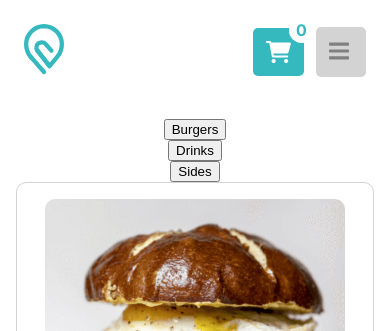
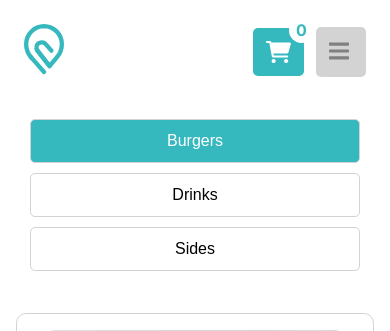
Before and after one commit to JDsmile/fastfood-ecommerce-website, a React (Create React App) app: page /order in a window 390 px wide. Shown: the top 331 px of the page. Built offline with nearby package versions, Linux system fonts and the light colour scheme.

Commit message:
mobile layout

```diff
--- a/src/components/menu/Menu.css
+++ b/src/components/menu/Menu.css
@@ -15,6 +15,34 @@
           align-items: center;
   margin: 1em;
   font-family: 'Inter', sans-serif;
+}
+
+.btn-container {
+  display: -webkit-box;
+  display: -ms-flexbox;
+  display: flex;
+  -webkit-box-orient: vertical;
+  -webkit-box-direction: normal;
+      -ms-flex-direction: column;
+          flex-direction: column;
+  margin-bottom: 2em;
+}
+
+.btn-container .menu-list-btn {
+  border: none;
+  background-color: transparent;
+  color: black;
+  padding: 0.75em 8.5em;
+  width: 100%;
+  margin-bottom: 10px;
+  border-radius: 5px;
+  font-size: 16px;
+  border: 1px solid lightgray;
+}
+
+.btn-container .active-btn {
+  background-color: #35B8BE;
+  color: white;
 }
 
 .menu-item {
--- a/src/components/menu/Menu.js
+++ b/src/components/menu/Menu.js
@@ -6,17 +6,23 @@ import TextField from '@mui/material/TextField';
 
 export default function Menu(){
     const [menuTab,setMenuTab] = React.useState(data.Burgers)
+    const [activeBtn,setActiveBtn] = React.useState(false)
+    const [tabIndex,setIndex] = React.useState(0)
 
     const menuList=["Burgers","Drinks","Sides"]
 
-    let handleClick = (value) =>{
-        if(value && value==="Burgers"){
+    let handleClick = (item,value) =>{
+
+        setIndex(value)
+        if(item && item==="Burgers"){
             setMenuTab(data.Burgers)
-        } else if(value && value==="Drinks"){
+        } else if(item && item==="Drinks"){
             setMenuTab(data.Drinks)
-        } else if(value && value==="Sides"){
+        } else if(item && item==="Sides"){
             setMenuTab(data.Sides)
         }
+
+
     }
 
     return (
@@ -24,11 +30,13 @@ export default function Menu(){
 
         <div className="menu">
 
-            {menuList.map((item,value)=>{
-                return(
-                    <button className="menu-list-btn" onClick={()=>handleClick(item)}>{item}</button>
-                )
-            })}
+         <div className="btn-container">
+                {menuList.map((item,value)=>{
+                    return(
+                        <button className={`menu-list-btn ${value===tabIndex ? "active-btn": undefined}`} onClick={()=>handleClick(item,value)}>{item}</button>
+                        )
+                    })}
+            </div>
 
             {menuTab.map((item,value)=>{
                 return(
--- a/src/components/menu/Menu.scss
+++ b/src/components/menu/Menu.scss
@@ -10,6 +10,29 @@
     align-items: center;
     margin: 1em;
     font-family: 'Inter', sans-serif;
+
+
+}
+.btn-container{
+    display: flex;
+    flex-direction: column;
+    margin-bottom: 2em;
+    .menu-list-btn{
+        border: none;
+        background-color: transparent;
+        color: black;
+        padding: 0.75em 8.5em;
+        width: 100%;
+        margin-bottom: 10px;
+        border-radius: 5px;
+        font-size: 16px;
+        border: 1px solid lightgray;
+    }
+
+    .active-btn{
+        background-color: #35B8BE;
+        color: white;
+    }
 }
 
 .menu-item{
--- a/src/pages/FAQ/Faq.js
+++ b/src/pages/FAQ/Faq.js
@@ -33,9 +33,6 @@ export default function Faq(){
             setExpand(!expand)
         }
     }
-
-    console.log(answerIndex)
-    console.log(expand)
 
 
     return(
```
Also changed, not shown: 1 other file (tests, documents, lock files or other folders).
